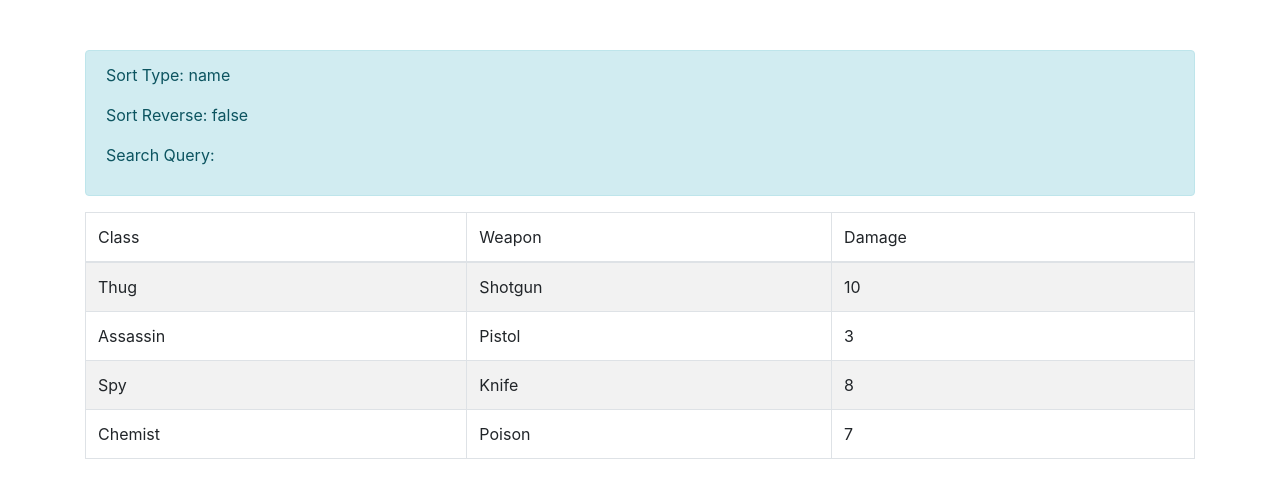
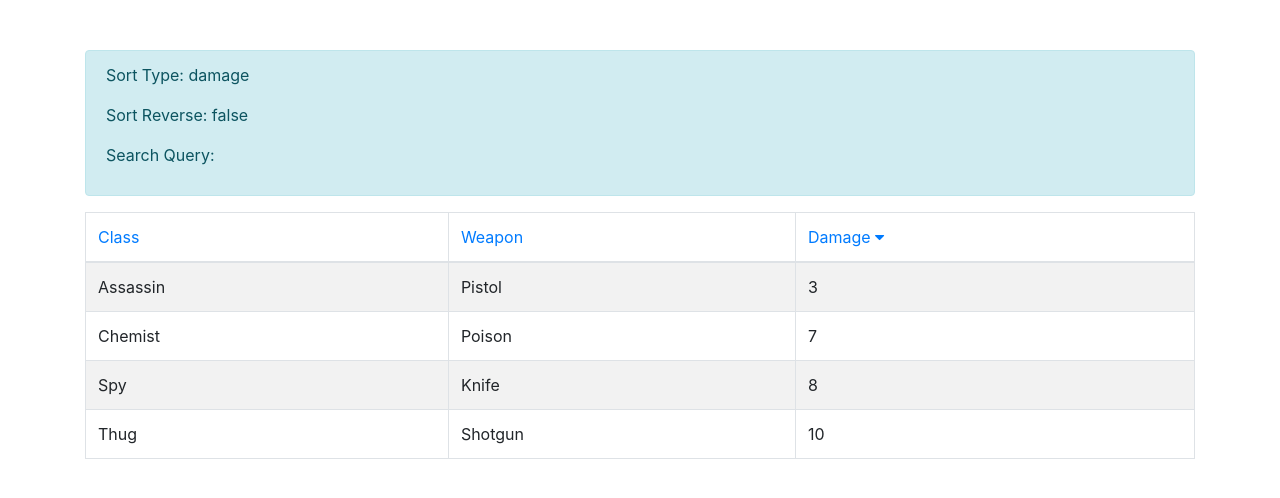
Before and after one commit to macfisher/ng-sort-filter-table, a plain HTML site: page index.html in a window 1280 px wide. Drawn offline with nearby package versions, Linux system fonts and the light colour scheme.

Commit message:
made table sortable

```diff
--- a/app.js
+++ b/app.js
@@ -5,7 +5,7 @@ var sortApp = angular.module('sortApp', []);
 sortApp.controller('mainController', ['$scope', function($scope) {
 
 	// set default sort type
-	$scope.sortType = 'name';
+	$scope.sortType = 'damage';
 
 	// set default sort order
 	$scope.sortReverse = false;
--- a/index.html
+++ b/index.html
@@ -32,19 +32,30 @@
     <thead>
       <tr>
         <td>
-            Class
+			<!-- set the sortType in app.js to equal 'name' onClick -->
+			<a href="#" ng-click="sortType = 'name'; sortReverse = false">
+				Class
+				<!-- show a carrot down symbol if the sortType is set to be 'name' -->
+				<span ng-show="sortType == 'name'" class="fa fa-caret-down"></span>
+            </a>
         </td>
         <td>
-          Weapon
+			<a href="#" ng-click="sortType = 'weapon'; sortReverse = false">
+				Weapon
+				<span ng-show="sortType == 'weapon'" class="fa fa-caret-down"></span>
+            </a>
         </td>
         <td>
-          Damage
+          <a href="#" ng-click="sortType = 'damage'; sortReverse = true">
+				Damage
+				<span ng-show="sortType == 'damage'" class="fa fa-caret-down"></span>
+            </a>
         </td>
       </tr>
     </thead>
 
     <tbody>
-      <tr ng-repeat="class in playerClasses">
+      <tr ng-repeat="class in playerClasses | orderBy:sortType:sortReverse">
         <td>{{ class.name }}</td>
         <td>{{ class.weapon }}</td>
         <td>{{ class.damage }}</td>
```
